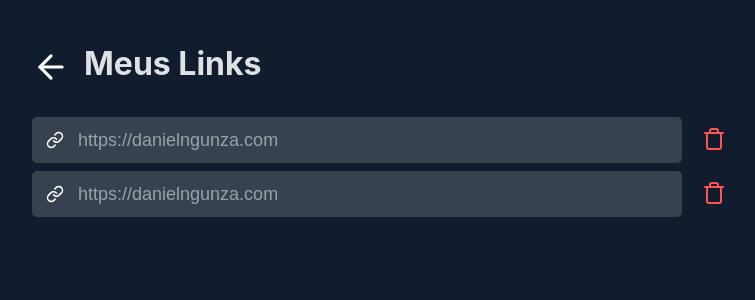
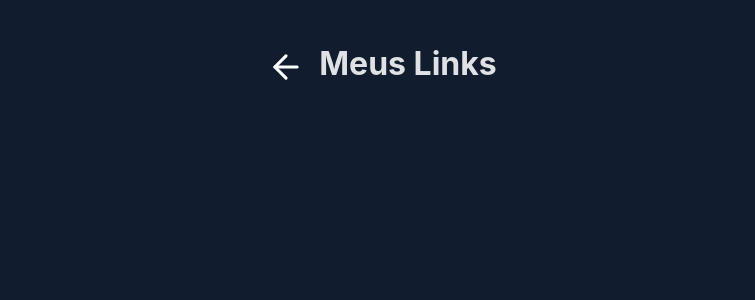
Before and after one commit to danielngunza/shortlink, a React (Vite) app: page /MyLinks in a window 1280 px wide. Shown: the top 300 px of the page, without its empty margins (258-1013 px from the left). Built offline with nearby package versions, Linux system fonts and the light colour scheme.

Commit message:
atualuzando as funcionalidades

```diff
--- a/src/pages/links/index.jsx
+++ b/src/pages/links/index.jsx
@@ -1,8 +1,29 @@
+import { useState, useEffect } from 'react'
 import './links.css'
 import {FiArrowLeft, FiLink, FiTrash} from 'react-icons/fi'
 import {Link} from 'react-router-dom'
+import { getLinkSave } from '../../servicos/storelink'
 
 function Links() {
+
+  const [myLinks, setMylinks] = useState([])
+  const [data, setData] = useState({})
+  const [showModa, setShowModal] = useState(false)
+
+  useEffect(() => {
+    async function getLinks(){
+
+      const result = await getLinkSave('@encurtalink')
+      if(result.length === 0){
+        console.log("LISTA VASZIA")
+      }
+      setMylinks(result)
+    }
+    getLinks()
+  }, [])
+
+
+
 
   return (
     <div className='links-container'>
@@ -13,26 +34,19 @@ function Links() {
 
           <h1>Meus Links </h1>
       </div>
-      <div className='links-item'>
+      { myLinks.map( link => (
+         <div key={link.id} className='links-item'>
         <button className='link'>
           <FiLink size={18} color='#fff' />
-          https://danielngunza.com
+          {link.long_url}
         </button>
         <button className='link-delete'>
           <FiTrash size={24} color='#ff5454'/>
         </button>
 
       </div>
-      <div className='links-item'>
-        <button className='link'>
-          <FiLink size={18} color='#fff' />
-          https://danielngunza.com
-        </button>
-        <button className='link-delete'>
-          <FiTrash size={24} color='#ff5454'/>
-        </button>
+      ) )}
 
-      </div>
     </div>
   )
 }
```
